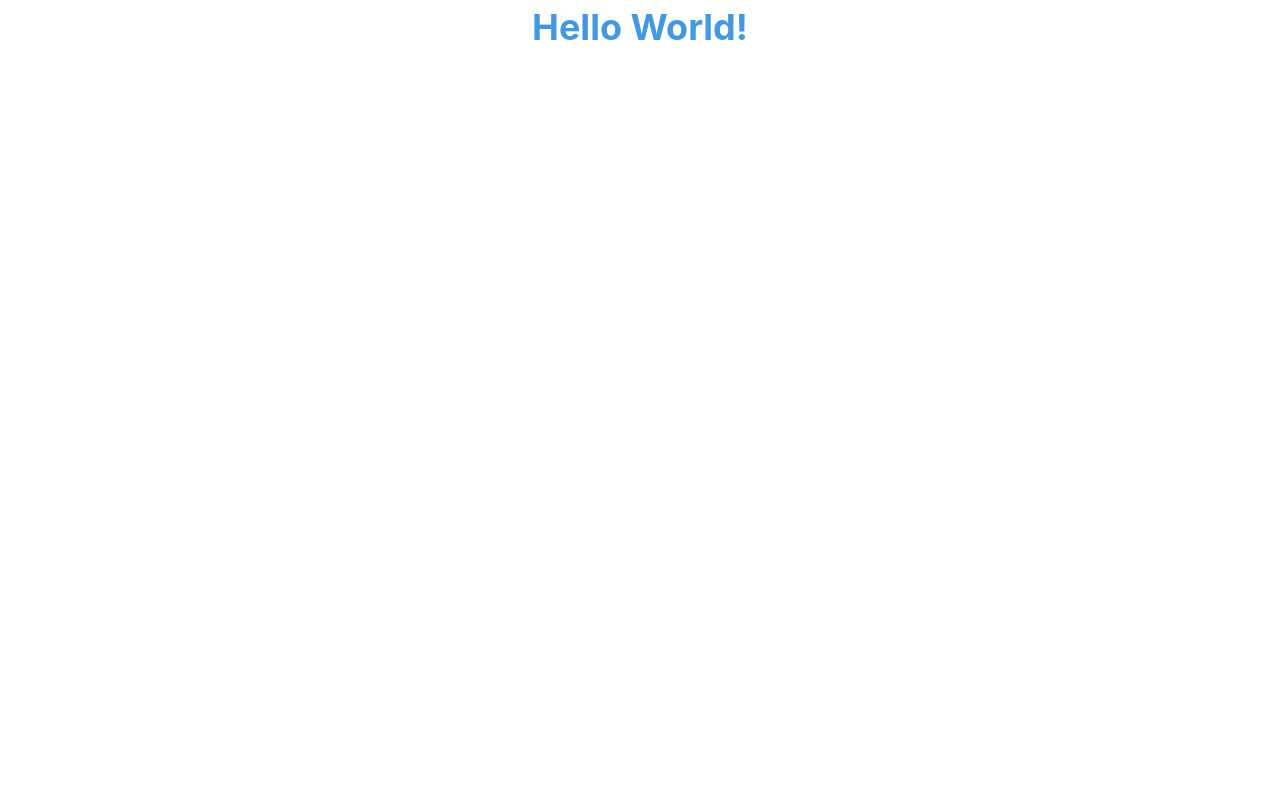
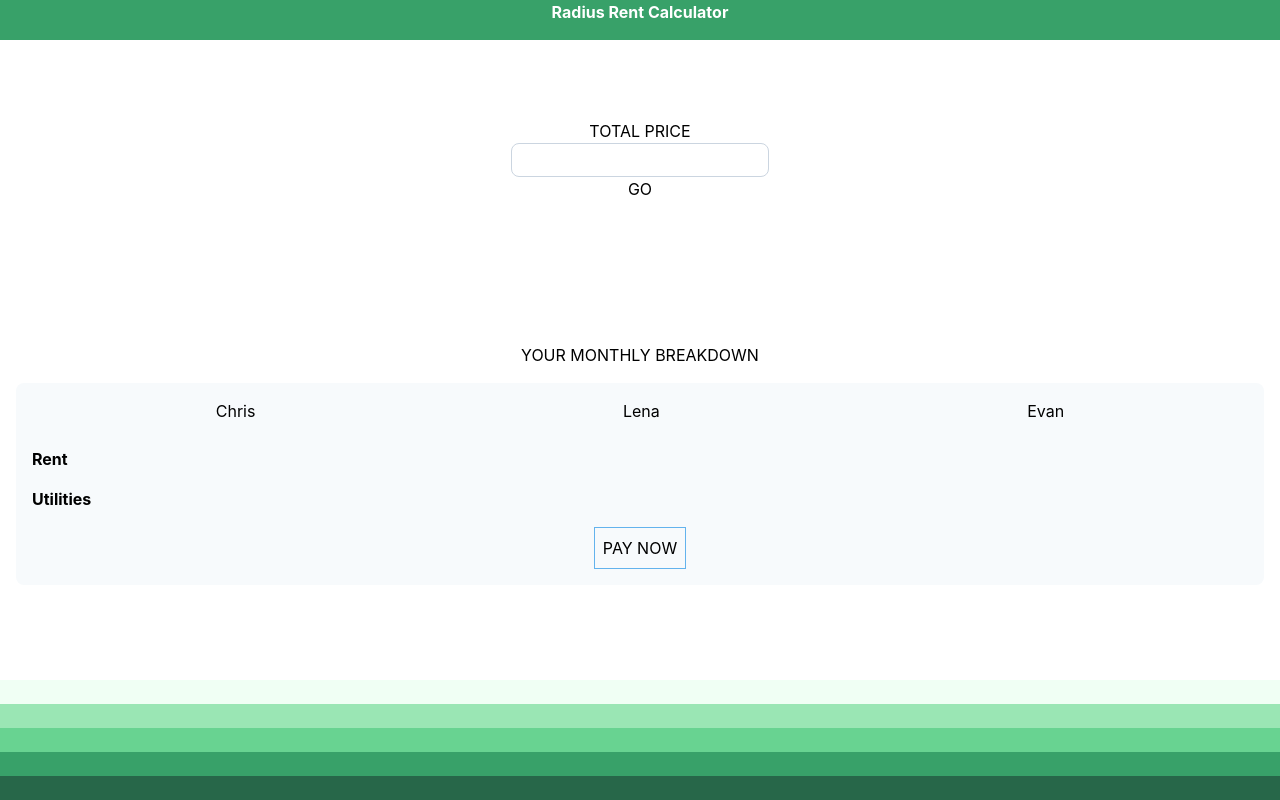
Before and after one commit to lenawayson/rent-calculator, an Angular app: page / in a window 1280 px wide. Built offline with nearby package versions, Linux system fonts and the light colour scheme.

Commit message:
Add results table, routing, and new component

```diff
--- a/src/app/app-routing.module.ts
+++ b/src/app/app-routing.module.ts
@@ -1,8 +1,11 @@
 import { NgModule } from '@angular/core';
 import { Routes, RouterModule } from '@angular/router';
+import { ContentComponent } from './content/content.component'
 
 
-const routes: Routes = [];
+const routes: Routes = [
+  { path: '', component: ContentComponent },
+];
 
 @NgModule({
   imports: [RouterModule.forRoot(routes)],
--- a/src/app/app.component.html
+++ b/src/app/app.component.html
@@ -2,12 +2,21 @@
 <!-- * * * * * * * * * * Placeholder Content* * * * * * * * * * * -->
 <!-- * * * * * * * * * * * * * * * * * * * * * * * * * * * * * * * -->
 
-<h1 class='text-4xl text-center font-bold text-blue-500'>Hello World!</h1>
+<div class="flex flex-col h-screen justify-between">
+    <div id="heading" class="h-10 bg-green-600 text-center text-white font-bold">
+        Radius Rent Calculator
+    </div>
+    <div><router-outlet></router-outlet></div>
+    <app-results></app-results>
+    <div id="footer">
+        <div class="h-6 bg-green-100"></div>
+        <div class="h-6 bg-green-300"></div>
+        <div class="h-6 bg-green-400"></div>
+        <div class="h-6 bg-green-600"></div>
+        <div class="h-6 bg-green-800"></div>
+    </div>
+</div>
 
 <!-- * * * * * * * * * * * * * * * * * * * * * * * * * * * * * * * -->
 <!-- * * * * * * * * * * End of Placeholder * * * * * * * * * * * -->
 <!-- * * * * * * * * * * * * * * * * * * * * * * * * * * * * * * * -->
-
-
-
-<router-outlet></router-outlet>
--- /dev/null
+++ b/src/app/content/content.component.html
@@ -0,0 +1,5 @@
+<div id="content" class="text-center">
+        <h1>TOTAL PRICE</h1>
+        <input class="block mx-auto border p-1 border-gray-400 rounded-lg">
+        <button>GO</button>
+</div>
--- /dev/null
+++ b/src/app/content/content.component.ts
@@ -0,0 +1,15 @@
+import { Component, OnInit } from '@angular/core';
+
+@Component({
+  selector: 'app-content',
+  templateUrl: './content.component.html',
+  styleUrls: ['./content.component.css']
+})
+export class ContentComponent implements OnInit {
+
+  constructor() { }
+
+  ngOnInit() {
+  }
+
+}
--- /dev/null
+++ b/src/app/results/results.component.html
@@ -0,0 +1,19 @@
+<div class="text-center mt-16">
+    <h1>YOUR MONTHLY  BREAKDOWN</h1>
+   <div id="results" class="p-4 m-4 bg-gray-100 rounded-lg flex flex-col">
+    <div id="tabs" class="flex justify-around mb-6">
+        <div>Chris</div>
+        <div>Lena</div>
+        <div>Evan</div>
+    </div>
+    <div id="rent" class="mb-4">
+        <h1 class="text-left font-bold">Rent</h1>
+    </div>
+    <div id="utilities" class="mb-4">
+        <h1 class="text-left font-bold">Utilities</h1>
+    </div>
+    <div id="pay now">
+       <button class="border p-2 border-blue-400">PAY NOW</button>
+    </div>
+   </div>
+</div>
--- /dev/null
+++ b/src/app/results/results.component.ts
@@ -0,0 +1,15 @@
+import { Component, OnInit } from '@angular/core';
+
+@Component({
+  selector: 'app-results',
+  templateUrl: './results.component.html',
+  styleUrls: ['./results.component.css']
+})
+export class ResultsComponent implements OnInit {
+
+  constructor() { }
+
+  ngOnInit() {
+  }
+
+}
```
Also changed, not shown: src/app/app.module.ts (+7 -2 lines), src/app/content/content.component.css (added), src/app/results/results.component.css (added), 2 other files (tests, documents, lock files or other folders).
